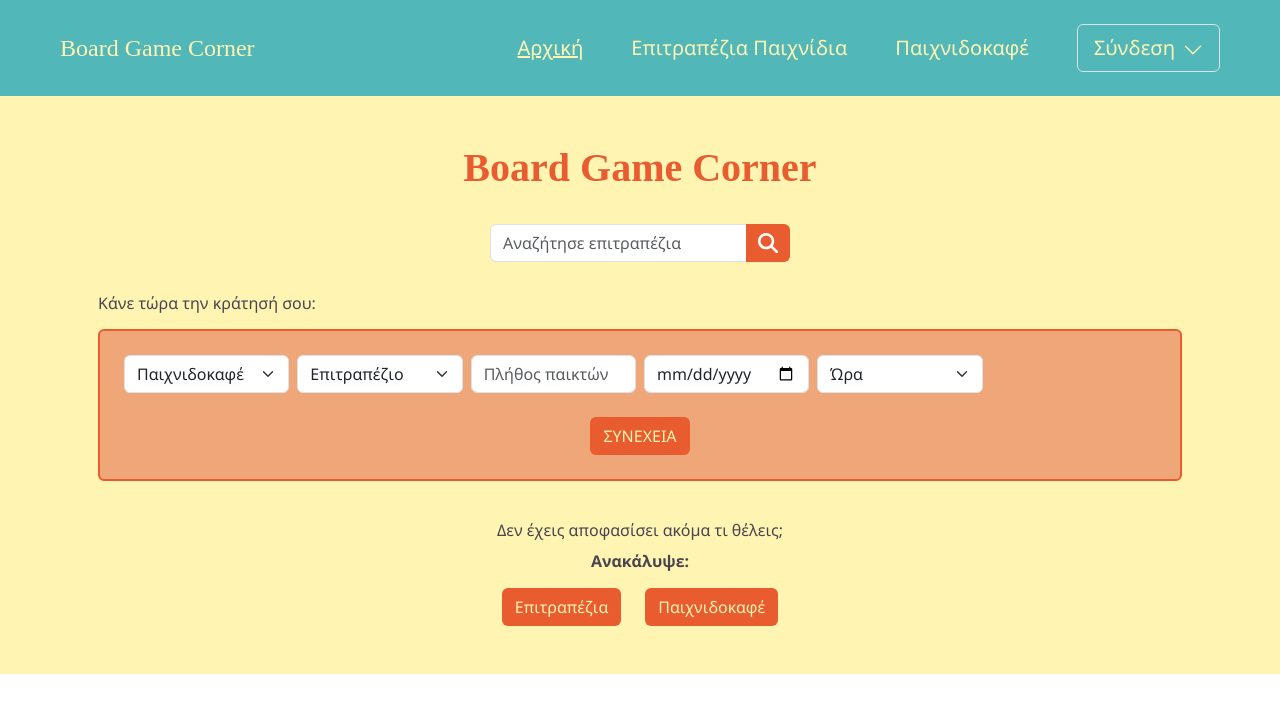
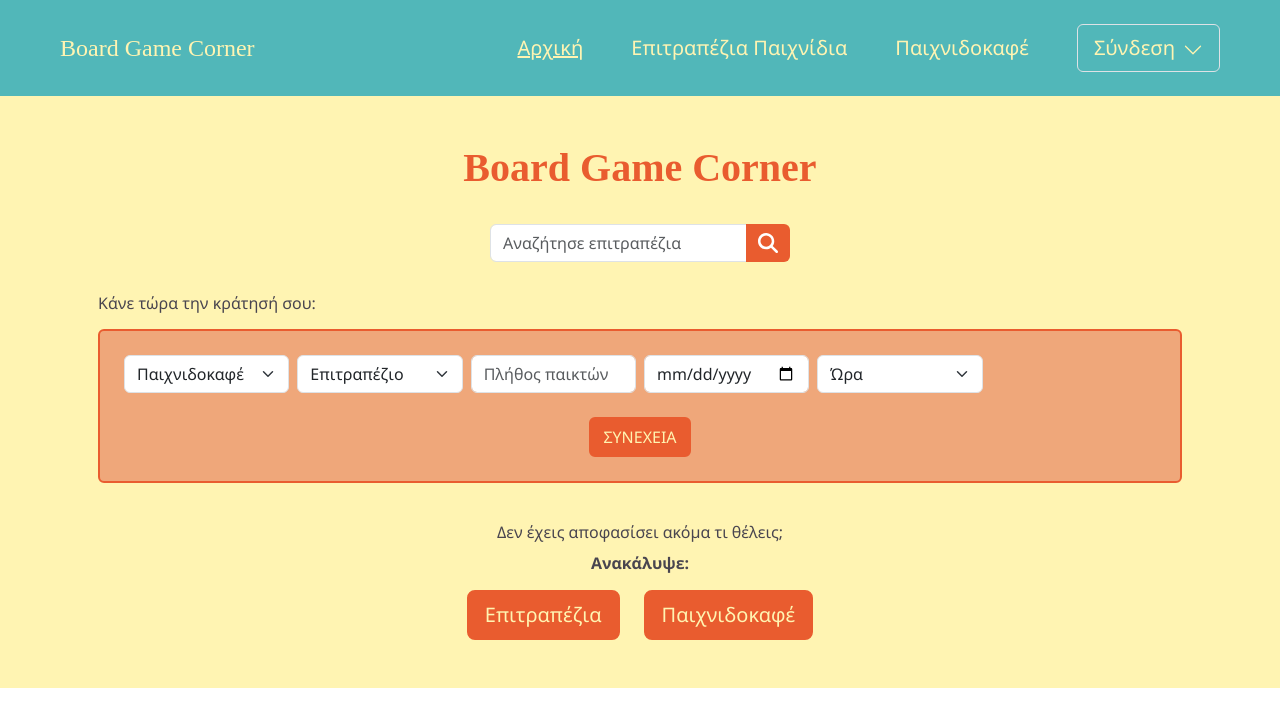
Before and after one commit to stellavl/board-game-corner, a React (Create React App) app in the folder frontend/: page / in a window 1280 px wide. Shown: the top 726 px of the page. Built offline with nearby package versions, Linux system fonts and the light colour scheme; the HTML template or start-up script is replaced by a standard one.

Commit message:
add interaction on hover

```diff
--- a/frontend/src/components/OrangeButton.jsx
+++ b/frontend/src/components/OrangeButton.jsx
@@ -1,14 +1,27 @@
-import React from 'react';
+import React, { useState } from 'react';
 import 'bootstrap/dist/css/bootstrap.min.css';
 
-const OrangeButton = ({ text }) => {
+const OrangeButton = ({ text, size }) => {
+    const [isHovered, setIsHovered] = useState(false);
+
+    const handleMouseEnter = () => {
+        setIsHovered(true);
+    };
+
+    const handleMouseLeave = () => {
+        setIsHovered(false);
+    };
+
     return (
         <button
-          className="btn"
+            className={`btn ${size}`}
             style={{
-              color: 'var(--color-soft-yellow)',
-              backgroundColor: 'var(--color-orange)',
+                color: isHovered ? 'var(--color-orange)' : 'var(--color-soft-yellow)',
+                backgroundColor: isHovered ? 'var(--color-soft-yellow)' : 'var(--color-orange)',
+                border: isHovered ? '2px solid var(--color-orange)' : '2px solid var(--color-orange)',
             }}
+            onMouseEnter={handleMouseEnter}
+            onMouseLeave={handleMouseLeave}
         >
             {text}
         </button>
```
Lines whose indentation alone changed are shown as unchanged.
